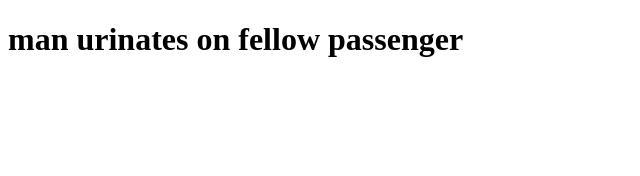
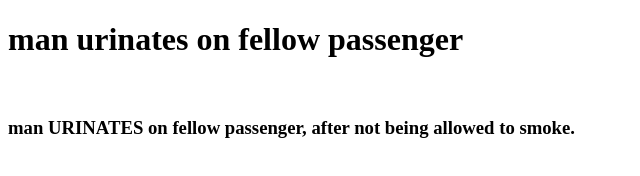
Before and after one commit to poopiedoopy/unholy-website, a plain HTML site: page index.html in a window 1280 px wide. Shown: the whole page, without its empty margins (0-640 px from the left). Drawn offline with Linux system fonts and the light colour scheme.

Commit message:
Update index.html

```diff
--- a/index.html
+++ b/index.html
@@ -12,6 +12,8 @@
   <body>
 
     <h1>man urinates on fellow passenger</h1>
+    <br>
+    <h3>man URINATES on fellow passenger, after not being allowed to smoke.</h3>
 
   </body>
 
```
